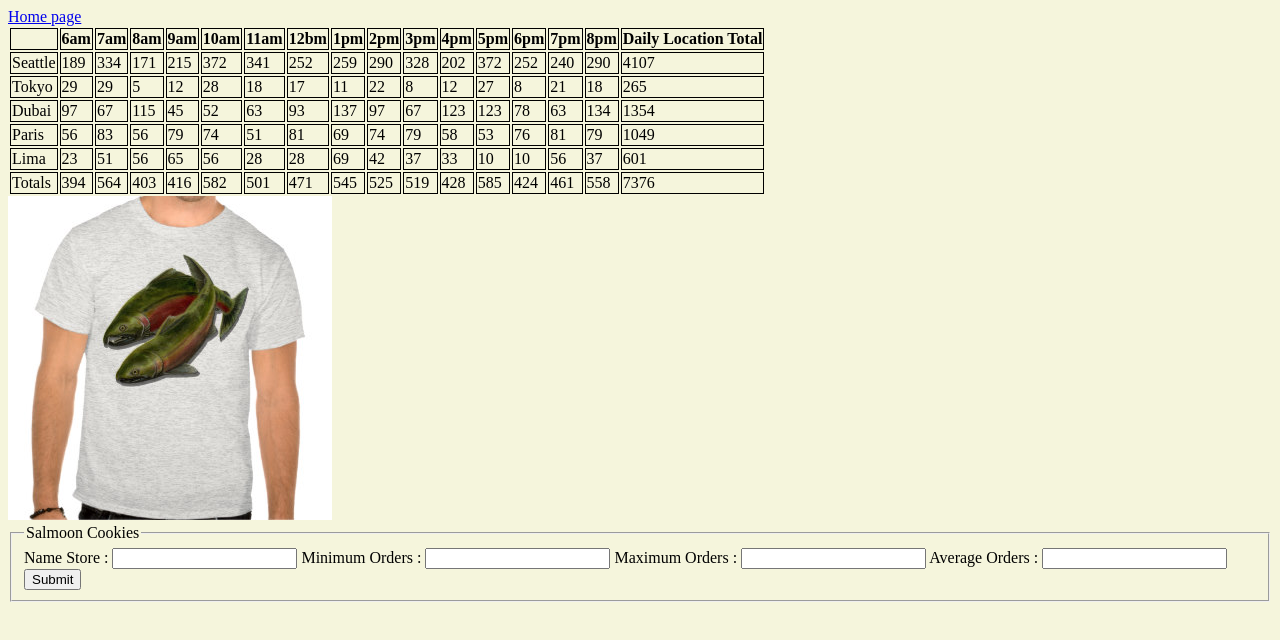
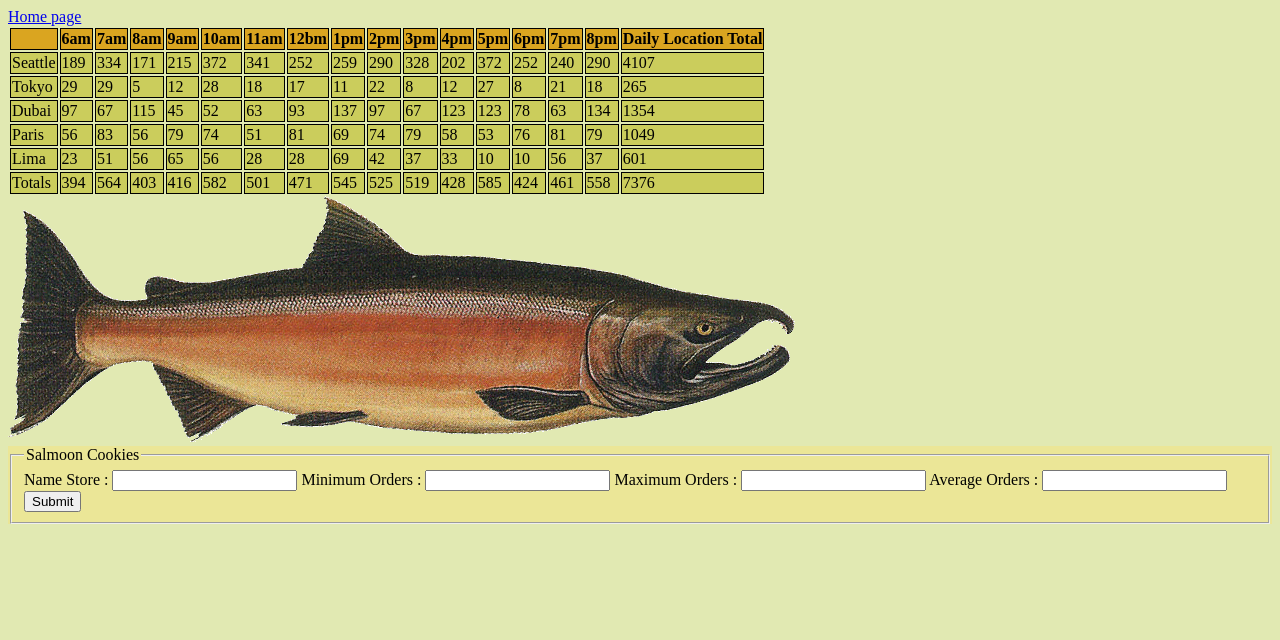
Before and after one commit to AHMADQURAAN97/cookie-stand, a plain HTML site: page sales.html in a window 1280 px wide. Drawn offline with Linux system fonts and the light colour scheme.

Commit message:
fixed in css

```diff
--- a/css/style.css
+++ b/css/style.css
@@ -1,13 +1,15 @@
 body {
-        font-family: 'Noto Sans', sans-serif;
-    background-color: burlywood;
+    background-color: rgba(222, 206, 135, 0.452);
+    font-family: Georgia, serif;
+
 }
 
 
- h1 {
+ h1 {     font-family: 'Trebuchet MS', sans-serif;
          display: flex;
 justify-content: center;
         text-align: center ;
+        color: rgb(88, 0, 139);
 }
 
  nav ul li   {
--- a/form.html
+++ /dev/null
@@ -1,23 +0,0 @@
-<!DOCTYPE html>
-<html lang="en">
-<head>
-    <meta charset="UTF-8">
-    <meta http-equiv="X-UA-Compatible" content="IE=edge">
-    <meta name="viewport" content="width=device-width, initial-scale=1.0">
-    <title>Document</title>
-    <script src="app.js"></script>
-</head>
-<body>
-    <main>
-
-        <form action="" method="get"></form>
-
-
-
-
-
-
-    </main>
-
-</body>
-</html>
--- a/sales.html
+++ b/sales.html
@@ -9,8 +9,15 @@
     <style>
 
     table th   {
+        background-color: goldenrod;
 border: 1px solid;
     }
+
+table td {
+    background-color: rgb(203, 205, 92);
+
+}
+
 
     td {
         border: 1px solid;
@@ -18,10 +25,14 @@ border: 1px solid;
     }
 
     body {
-        background-color: beige
+        background-color: rgb(225, 233, 178);
+
     }
 
 
+   #myForm {
+        background-color: rgba(240, 230, 140, 0.712);
+    }
 
     </style>
 </head>
@@ -36,7 +47,7 @@ border: 1px solid;
 <div id="deleciuscookes">
 </div>
 
-<img src="fish.jpg" alt="cookies" >
+<img src="salmon.png" alt="cookies" >
 
 <form action="" id="myForm">
 <fieldset>
```
Also changed, not shown: c.jpg (added), gt.jpg (added).
